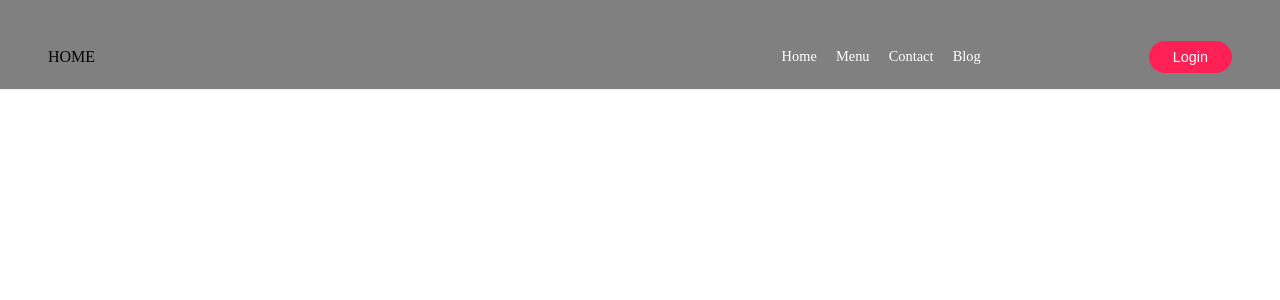
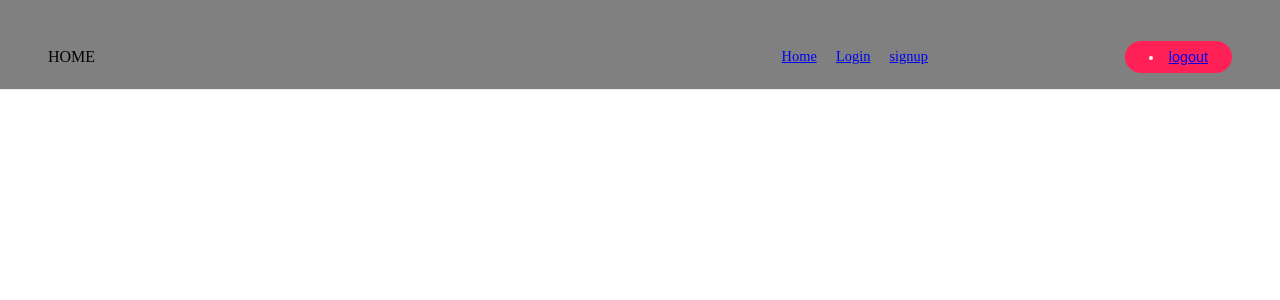
Before and after one commit to bimbo-ade/MERN, a React (Create React App) app in the folder frontend/frontend/: page / in a window 1280 px wide. Shown: the top 300 px of the page. Built offline with nearby package versions, Linux system fonts and the light colour scheme.

Commit message:
home component

```diff
--- a/frontend/frontend/src/components/Navbar.jsx
+++ b/frontend/frontend/src/components/Navbar.jsx
@@ -9,14 +9,23 @@ const Navbar = () => {
         <div className="img-cont">HOME</div>
         <div className={"links"}>
           <ul>
-            <li>Home</li>
-            <li>Menu</li>
-
-            <li>Contact</li>
-            <li>Blog</li>
+            <li>
+              <Link to="/">Home</Link>
+            </li>
+            <li>
+              <Link to="/login">Login</Link>
+            </li>
+            <li>
+              <Link to="/signup">signup</Link>
+            </li>
           </ul>
           <div className="cart-icon-btn">
-            <button> Login </button>
+            <button>
+              {" "}
+              <li>
+                <Link to="/">logout</Link>
+              </li>{" "}
+            </button>
           </div>
         </div>
       </Div>
```
Also changed, not shown: frontend/frontend/src/components/Home.jsx (added, +7 -0 lines).
